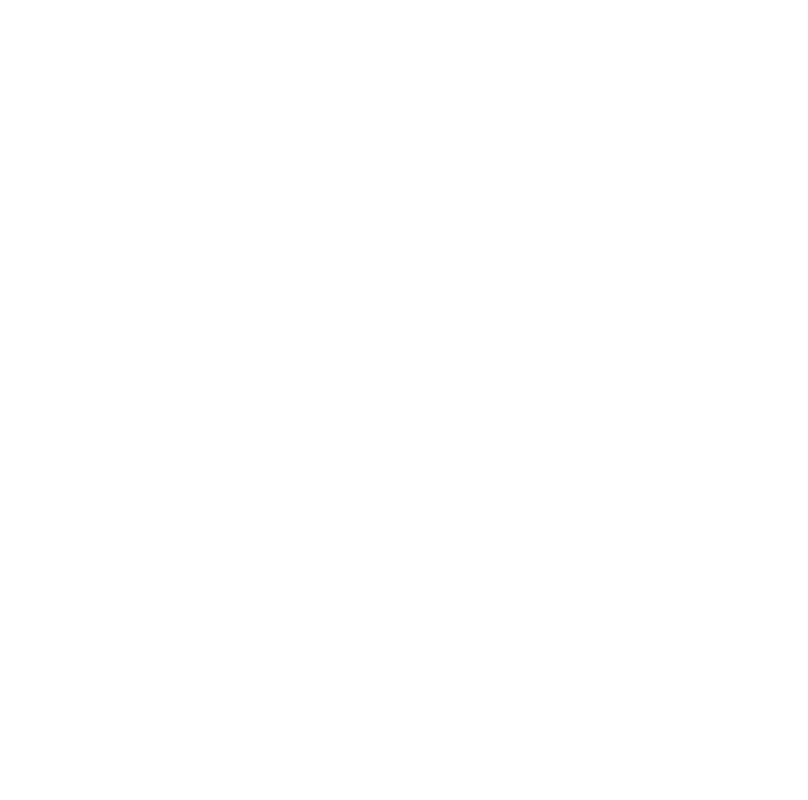
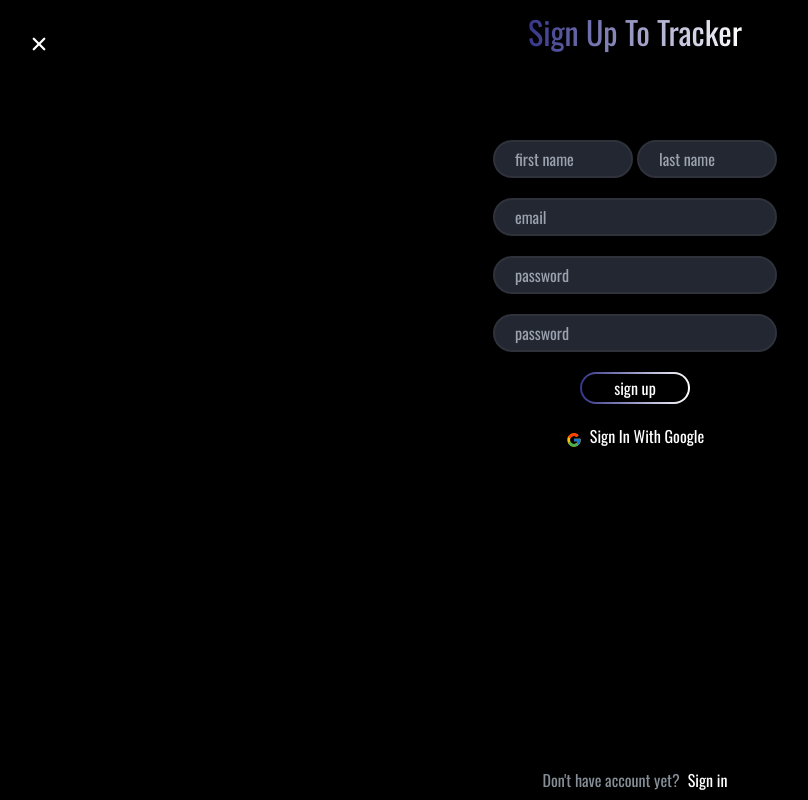
Before and after one commit to ilyastorunn/currency-tracker, a React (Vite) app: page /signup in a window 1280 px wide. Before the commit this address had no page. Shown: the whole page, without its empty margins (5-813 px from the left). Built offline with nearby package versions, Linux system fonts and the light colour scheme.

Commit message:
feat: Complete Login and Sign Up Pages with minor adjustments remaining.

```diff
--- a/src/App.jsx
+++ b/src/App.jsx
@@ -3,6 +3,8 @@
 import Home from "./Pages/Home";
 import CryptoDetail from "./Pages/CryptoDetail";
 import CryptoHome from "./Pages/CryptoHome";
+import Login from "./Pages/Login";
+import SignUp from "./Pages/SignUp";
 import Trending from "./Components/Trending";
 import Stock from "./Components/Stock";
 
@@ -15,6 +17,8 @@
         <Route path="/coin" element={<CryptoHome />} />
         <Route path="coin/:id" element={<CryptoDetail />} />
         <Route path="trending" element={<Trending/>} />
+        <Route path="login" element={<Login />} />
+        <Route path="signup" element={<SignUp />} />
       </Routes>
     </BrowserRouter>
   );
--- a/src/Components/Header.jsx
+++ b/src/Components/Header.jsx
@@ -1,5 +1,3 @@
-import React from "react";
-
 export default function Header() {
   return (
     <div className="sticky top-0 w-full bg-[#181A20] z-50 flex justify-center">
--- a/src/Components/WelcomeHeader.jsx
+++ b/src/Components/WelcomeHeader.jsx
@@ -11,12 +11,12 @@
             <p className="text-base uppercase">Contact</p>
           </div>
           <div className="flex items-center gap-9">
-            <div className="flex items-center gap-2">
+            <a href="/login" className="flex items-center gap-2">
               <span className="material-symbols-outlined">fingerprint</span>
               <p className="text-base uppercase">Login</p>
-            </div>
+            </a>
             <div className="px-3.5 py-2 bg-indigo-900 rounded-[28px] justify-center items-center gap-2.5 inline-flex">
-              <button className="uppercase text-sm font-normal">Sign Up</button>
+              <a href="/signup" className="uppercase text-sm font-normal">Sign Up</a>
             </div>
           </div>
         </div>
--- /dev/null
+++ b/src/Pages/Login.jsx
@@ -0,0 +1,51 @@
+import { FcGoogle } from "react-icons/fc";
+import { IoClose } from "react-icons/io5";
+
+export default function Login() {
+  return (
+    <>
+      <div className="flex flex-col items-center justify-center h-screen bg-black p-4">
+        <a href="/">
+          <IoClose
+            className="absolute top-8 left-8 text-white cursor-pointer"
+            size={24}
+          />
+        </a>
+        <div className="flex flex-col items-center gap-16">
+          <p className="bg-gradient-to-r from-grad-purple to-white text-transparent bg-clip-text capitalize text-[32px]">
+            login to tracker
+          </p>
+          <div className="flex flex-col items-center gap-5">
+            <input
+              type="text"
+              className="pl-5 w-[284px] h-[38px] rounded-[50px] bg-[#222732] border-2 border-[#2F323B]"
+              placeholder="account email"
+            />
+            <input
+              type="text"
+              className="mt-5 pl-5 w-[284px] h-[38px] rounded-[50px] bg-[#222732] border-2 border-[#2F323B]"
+              placeholder="password"
+            />
+          </div>
+          <div className="rounded-3xl p-0.5 bg-gradient-to-r from-grad-purple to-white ">
+            <button className="w-[106px] h-[24px] flex items-center justify-center px-7 py-3.5 rounded-[28px] text-white bg-[#000]">
+              sign in
+            </button>
+          </div>
+          <a href="#" className="flex items-end justify-center gap-2">
+            <FcGoogle className="flex flex-col items-center w-[16px] h-[16px]" />
+            <p className="capitalize text-white text-[16px]">
+              sign in with google
+            </p>
+          </a>
+          <div className="flex items-center justify-center mt-80">
+            <p className="text-[#868F97] mr-2">Don't have account yet?</p>
+            <a href="/signup" className="text-white">
+              Sign up
+            </a>
+          </div>
+        </div>
+      </div>
+    </>
+  );
+}
--- /dev/null
+++ b/src/Pages/SignUp.jsx
@@ -0,0 +1,66 @@
+import { FcGoogle } from "react-icons/fc";
+import { IoClose } from "react-icons/io5";
+
+export default function SignUp() {
+  return (
+    <>
+      <div className="flex flex-col items-center justify-center h-screen bg-black p-4">
+        <a href="/">
+          <IoClose
+            className="absolute top-8 left-8 text-white cursor-pointer"
+            size={24}
+          />
+        </a>
+        <span className="flex flex-col items-center text-[32px] mb-16 capitalize bg-gradient-to-r from-grad-purple to-white text-transparent bg-clip-text">
+          sign up to tracker
+        </span>
+        <div className="flex flex-col items-center">
+          <div className="flex items-start gap-1">
+            <input
+              type="text"
+              className="mt-5 pl-5 w-[140px] h-[38px] rounded-[50px] bg-[#222732] border-2 border-[#2F323B]"
+              placeholder="first name"
+            />
+            <input
+              type="text"
+              className="mt-5 pl-5 w-[140px] h-[38px] rounded-[50px] bg-[#222732] border-2 border-[#2F323B]"
+              placeholder="last name"
+            />
+          </div>
+          <input
+            type="text"
+            className="mt-5 pl-5 w-[284px] h-[38px] rounded-[50px] bg-[#222732] border-2 border-[#2F323B]"
+            placeholder="email"
+          />
+          <input
+            type="text"
+            className="mt-5 pl-5 w-[284px] h-[38px] rounded-[50px] bg-[#222732] border-2 border-[#2F323B]"
+            placeholder="password"
+          />
+          <input
+            type="text"
+            className="mt-5 pl-5 w-[284px] h-[38px] rounded-[50px] bg-[#222732] border-2 border-[#2F323B]"
+            placeholder="password"
+          />
+        </div>
+        <div className="rounded-3xl p-0.5 bg-gradient-to-r from-grad-purple to-white mt-5 ">
+          <button className="w-[106px] h-[24px] flex items-center justify-center px-7 py-3.5 rounded-[28px] text-white bg-[#000]">
+            sign up
+          </button>
+        </div>
+        <a href="#" className="flex items-end justify-center gap-2 mt-5">
+          <FcGoogle className="flex flex-col items-center w-[16px] h-[16px]" />
+          <p className="capitalize text-white text-[16px]">
+            sign in with google
+          </p>
+        </a>
+        <div className="flex items-center justify-center mt-80">
+          <p className="text-[#868F97] mr-2">Don't have account yet?</p>
+          <a href="/login" className="text-white">
+            Sign in
+          </a>
+        </div>
+      </div>
+    </>
+  );
+}
--- a/src/index.css
+++ b/src/index.css
@@ -1,3 +1,11 @@
 @tailwind base;
 @tailwind components;
 @tailwind utilities;
+
+@layer utilities {
+  .text-gradient {
+    @apply bg-clip-text text-transparent;
+    background-image: -webkit-linear-gradient(90deg, #35358B 19.5%, #999 100%);
+    background-image: linear-gradient(90deg, #35358B 19.5%, #999 100%);
+  }
+}
--- a/tailwind.config.js
+++ b/tailwind.config.js
@@ -2,7 +2,16 @@
 export default {
   content: ["./index.html", "./src/**/*.{js,ts,jsx,tsx}"],
   theme: {
-    extend: {},
+    extend: {
+      backgroundImage: {
+        'custom-gradient': 'linear-gradient(90deg, #35358B 19.5%, #999 100%)',
+      },
+      colors: {
+        'grad-purple': '#35358B',
+        'grad-grey': '#999',
+        'grad-black': '#0B0B10',
+      }
+    },
   },
   plugins: [],
 };
```
